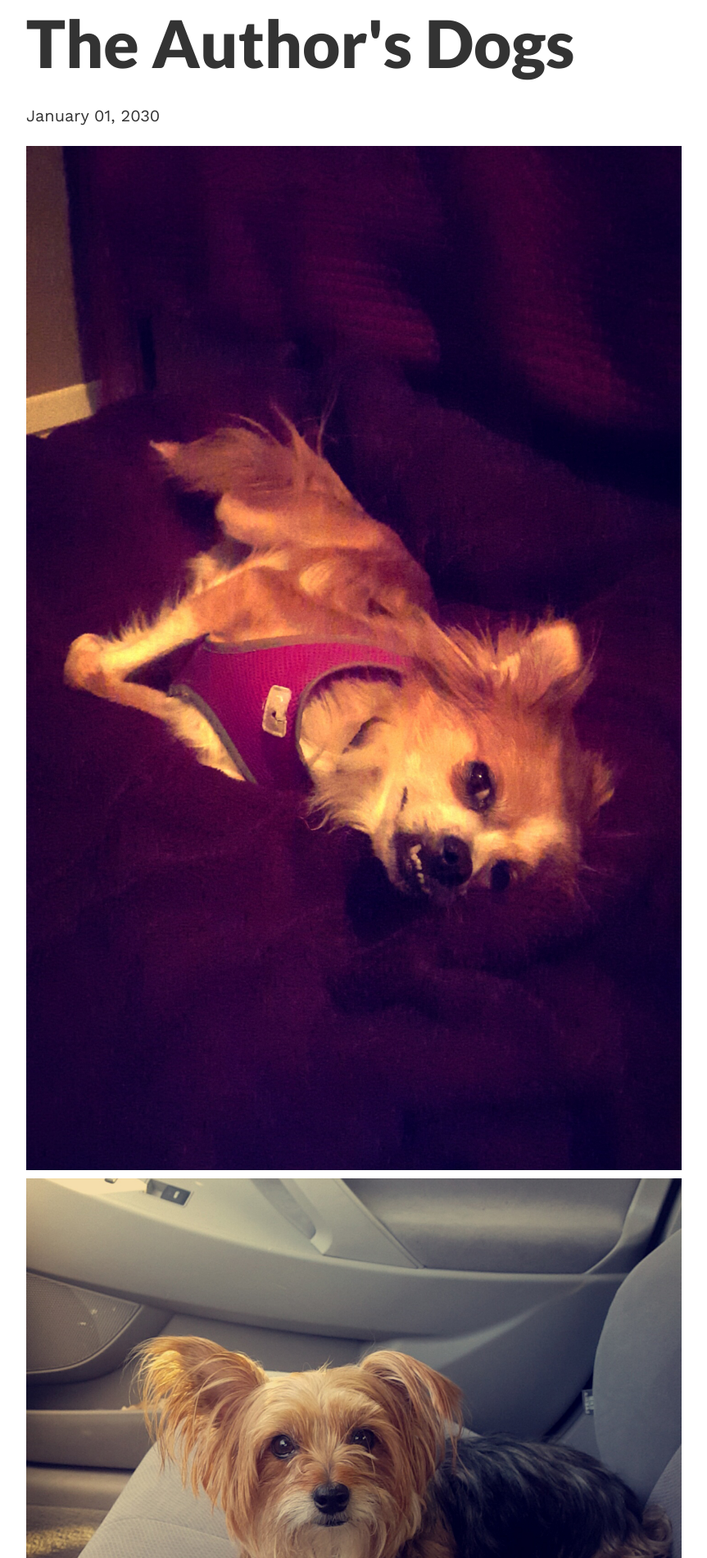
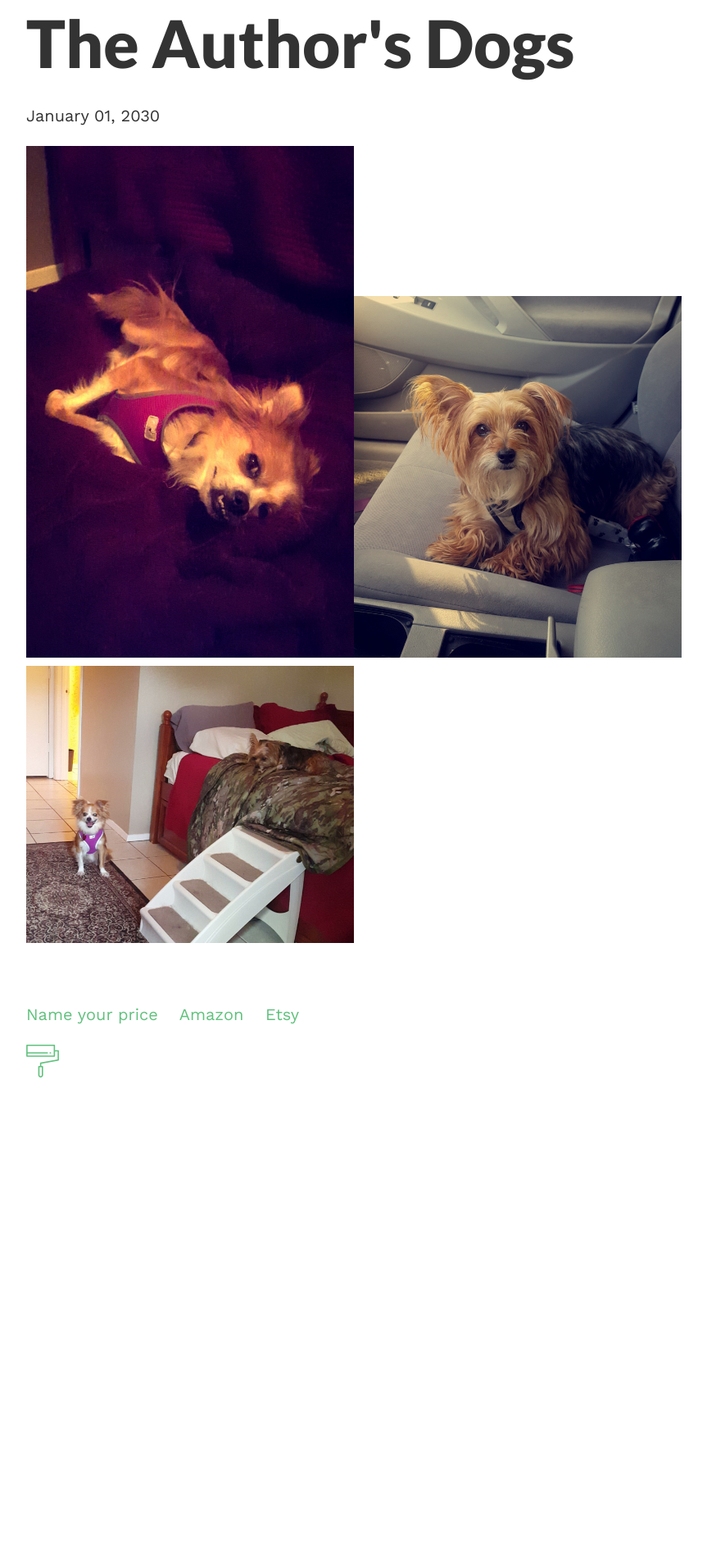
Before and after one commit to blake1ward/tuffluvtheme, a Jekyll site: the page built from _posts/2030-01-01-dogs.markdown, in a window 1280 px wide. Shown: the part 370-2270 px from the top of the page at 82% size, without its empty margins (208-1071 px from the left). Built offline with Jekyll 4.4.1, drawn with Linux system fonts in a browser that asks for light colours; after the commit the page ends 1684 px from its top, so only the background shows below that.

Commit message:
Update 2030-01-01-dogs.markdown

```diff
--- a/_posts/2030-01-01-dogs.markdown
+++ b/_posts/2030-01-01-dogs.markdown
@@ -4,6 +4,6 @@ title:  "The author's dogs"
 date:   2030-01-01 23:34:56 +0530
 ---
 
-<img src="/tuffluvtheme/images/mydog1.jpg" alt="mydog1" size="50%">
-<img src="/tuffluvtheme/images/mydog2.jpg" alt="mydog2">
-<img src="/tuffluvtheme/images/mydog3.jpg" alt="mydog3">
+<img src="/tuffluvtheme/images/mydog1.jpg" alt="mydog1" height="50%" width="50%">
+<img src="/tuffluvtheme/images/mydog2.jpg" alt="mydog2" height="50%" width="50%">
+<img src="/tuffluvtheme/images/mydog3.jpg" alt="mydog3" height="50%" width="50%">
```
